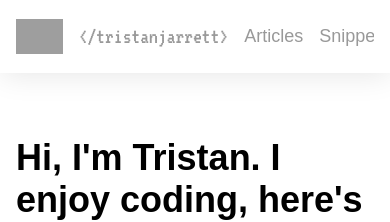
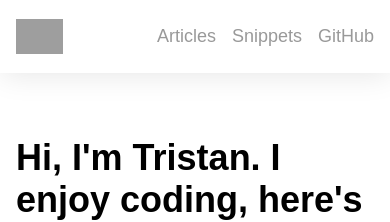
Before and after one commit to tristanjarrett/jekyll_portfolio, a Jekyll site: the page built from index.html, in a window 390 px wide. Shown: the top 222 px of the page. Built offline with Jekyll 4.4.1, drawn with Linux system fonts in a browser that asks for light colours; grey boxes are pictures that could not be loaded.

Commit message:
Update _header.scss

```diff
--- a/assets/css/global/_header.scss
+++ b/assets/css/global/_header.scss
@@ -63,12 +63,13 @@
       &:after {
         content: ">";
       }
+      @media (max-width: 600px) {
+        display: none;
+      }
     }
   }
 
   nav {
-    overflow-x: auto;
-    overflow-y: hidden;
     ul.menu {
       margin: 0;
       padding: 0;
```
